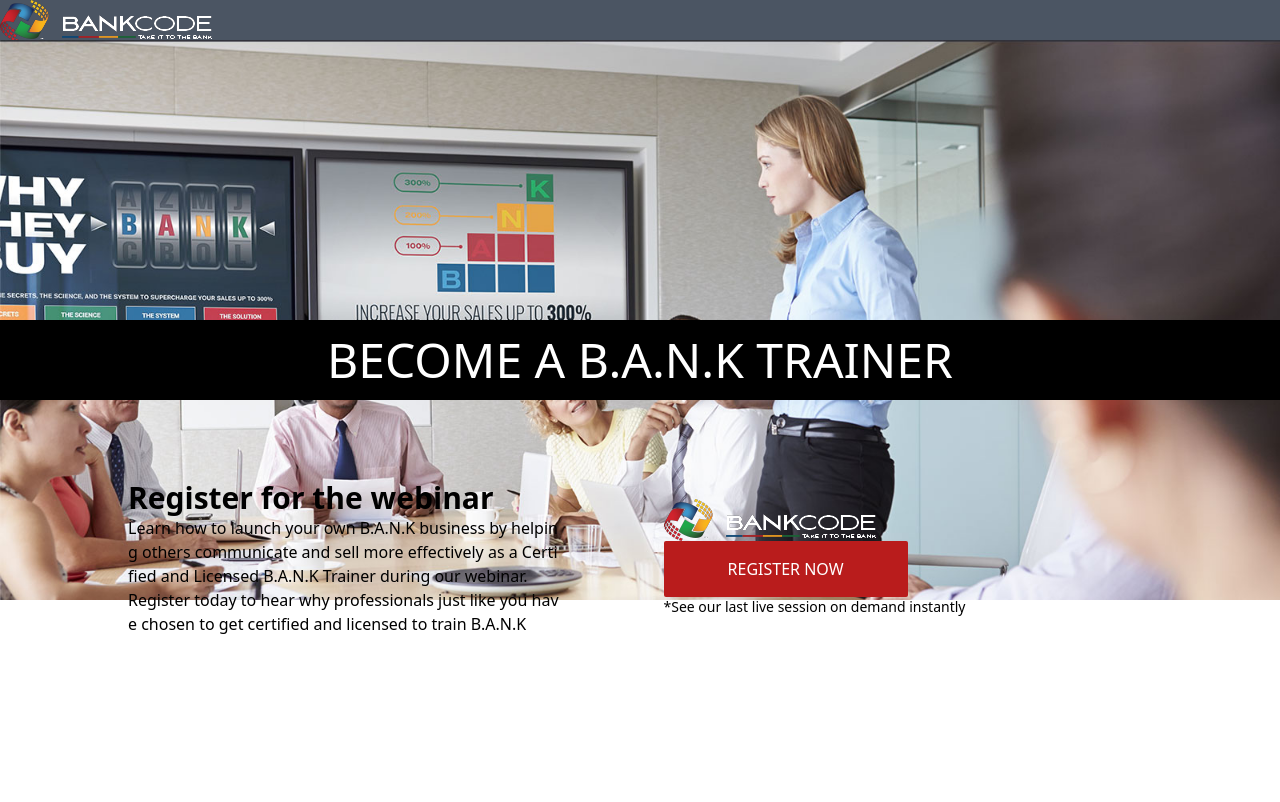
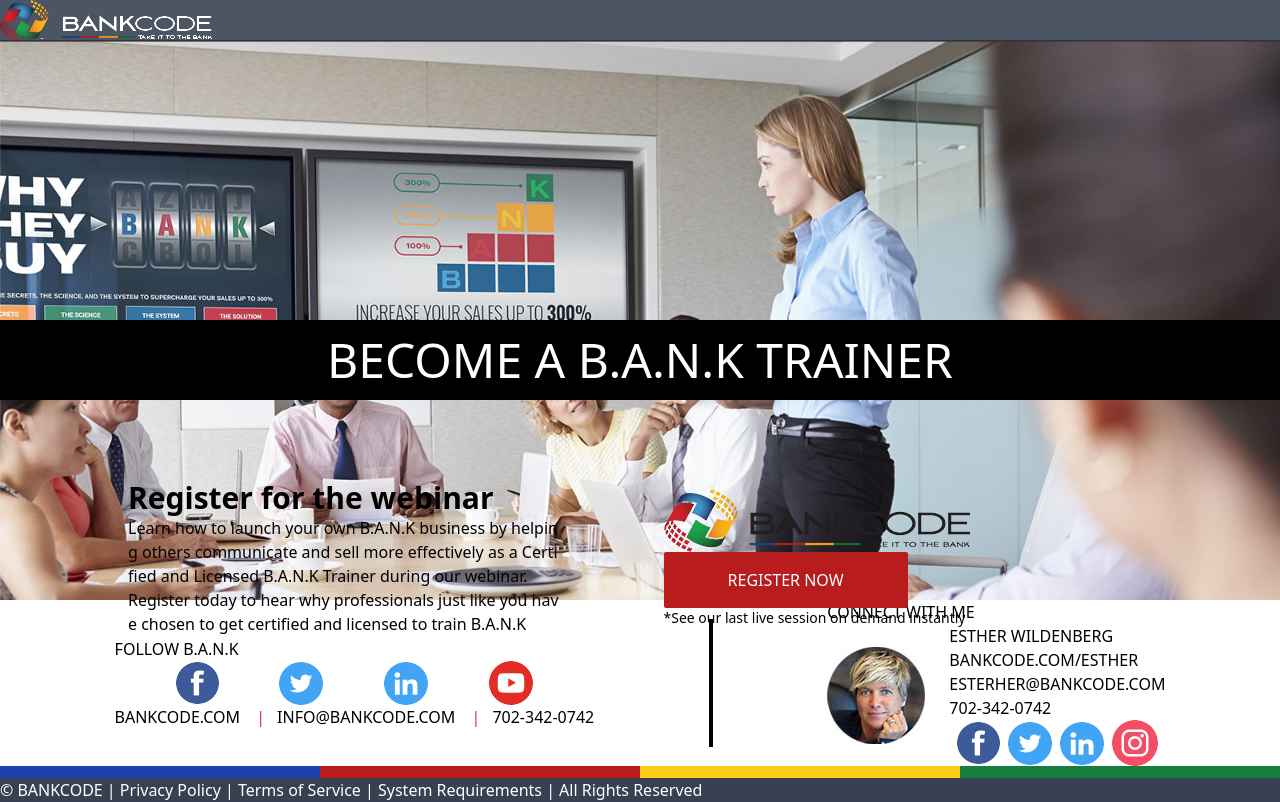
Before and after one commit to jdelapena-ii/naxum-test, a React (Create React App) app: page / in a window 1280 px wide. Built offline with nearby package versions, Linux system fonts and the light colour scheme.

Commit message:
Attach all copies and assets

```diff
--- a/src/App.js
+++ b/src/App.js
@@ -1,6 +1,13 @@
 import { Fragment } from 'react';
 import headlogo from './assets/head-logo.png'
+import mainlogo from './assets/main-logo.png'
 import banner from './assets/banner.jpg'
+import facebook from './assets/fb.png'
+import instagram from './assets/ig.png'
+import twittter from './assets/twit.png'
+import youtube from './assets/yt.png'
+import linkedin from './assets/in.png'
+import profile from './assets/profile.jpg'
 
 function App() {
   return (
@@ -15,16 +22,16 @@
     <main className="w-full">
       <div className="relative">
         {/* bg image */}
-        <img className="relative w-full" src={banner} alt="banner"/>
+        <img className="relative h-96 lg:h-auto w-full" src={banner} alt="banner"/>
 
         {/* image content overlay */}
-        <div className="absolute top-1/2 w-full">
+        <div className="absolute top-10 lg:top-1/2 w-full">
 
-          <div className="bg-black h-20 w-full  text-white flex justify-center items-center xl:text-5xl uppercase">
+          <div className="bg-black h-8 lg:h-20 w-full  text-white flex justify-center items-center xl:text-5xl uppercase">
             Become a B.a.n.k Trainer
           </div>
 
-          <div className="lg:flex justify-between items-center xl:space-x-10 xl:mt-20">
+          <div className="lg:flex justify-between items-center text-sm lg:text-base xl:space-x-10 xl:mt-20">
             <div className="lg:w-1/2 xl:pl-32 xl:pr-16">
               <div className="break-all">
                 <p className="xl:text-3xl font-bold">Register for the webinar</p>
@@ -35,7 +42,7 @@
 
             <div className="lg:w-1/2">
               <div>
-                <img src={headlogo} alt="logo" />
+                <img src={mainlogo} alt="logo" />
 
               </div>
 
@@ -58,7 +65,61 @@
 
 
 
-    <footer className="h-24 w-full"></footer>
+    <footer className="w-full">
+      <div className="lg:flex items-center justify-evenly">
+        <div>
+          <div>FOLLOW B.A.N.K</div>
+
+          <div className="flex justify-evenly items-center">
+            <div><img src={facebook} alt="fb-icon"/></div>
+            <div><img src={twittter} alt="twit-icon"/></div>
+            <div><img src={linkedin} alt="in-icon"/></div>
+            <div><img src={youtube} alt="yt-icon"/></div>
+          </div>
+
+          <div className="lg:flex">
+            <div>BANKCODE.COM <span className="text-pink-600 mx-3">|</span> </div>
+            <div>INFO@BANKCODE.COM <span className="text-pink-600 mx-3">|</span> </div>
+            <div>702-342-0742</div>
+          </div>
+        </div>
+
+        <div className="hidden lg:flex bg-black h-32 w-1 my-3"></div>
+
+        <div>
+          <div>CONNECT WITH ME</div>
+          <div className="flex justify-around items-center">
+            <div className="mr-6"><img src={profile} alt="profile"/> </div>
+
+            <div>
+              <div>
+                <p>ESTHER WILDENBERG</p>
+                <p>BANKCODE.COM/ESTHER</p>
+                <p>ESTERHER@BANKCODE.COM</p>
+                <p>702-342-0742</p>
+              </div>
+              <div className="flex justify-evenly items-center">
+                <div><img src={facebook} alt="fb-icon"/></div>
+                <div><img src={twittter} alt="twit-icon"/></div>
+                <div><img src={linkedin} alt="in-icon"/></div>
+                <div><img src={instagram} alt="yt-icon"/></div>
+              </div>
+            </div>
+          </div>
+        </div>
+      </div>
+
+      <div className="flex justify-between items-center">
+        <div className="bg-blue-800 w-full h-2 lg:h-3"></div>
+        <div className="bg-red-700 w-full h-2 lg:h-3"></div>
+        <div className="bg-yellow-400 w-full h-2 lg:h-3"></div>
+        <div className="bg-green-700 w-full h-2 lg:h-3"></div>
+      </div>
+
+      <div className="lg:flex bg-gray-700 text-white">
+        <p>&copy; BANKCODE | Privacy Policy | Terms of Service | System Requirements | All Rights Reserved</p>
+      </div>
+    </footer>
   </Fragment>
   );
 }
```
